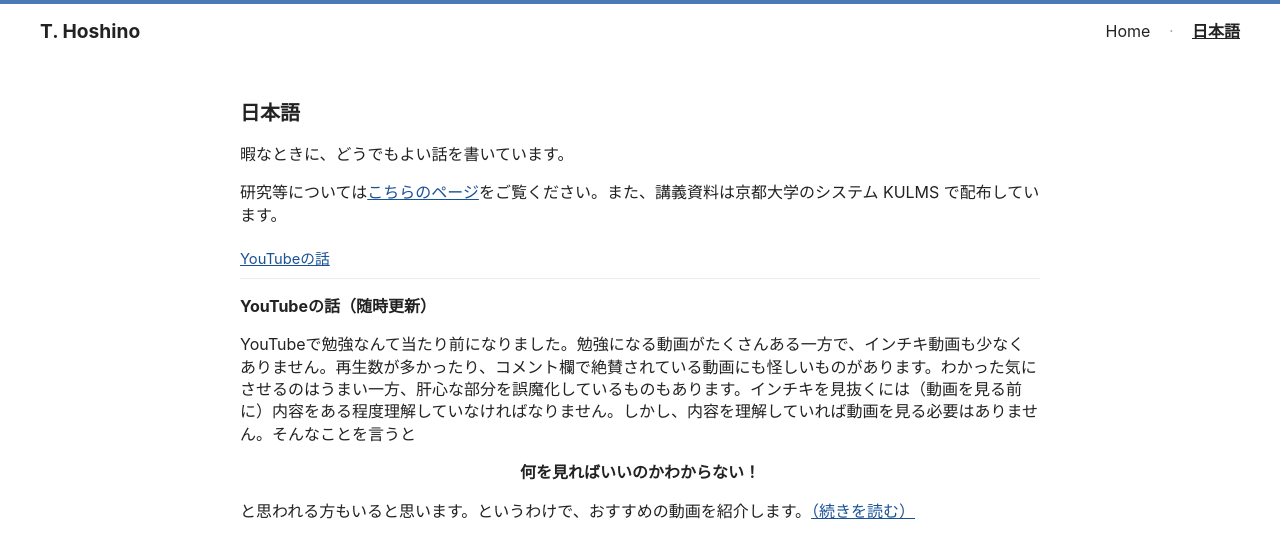
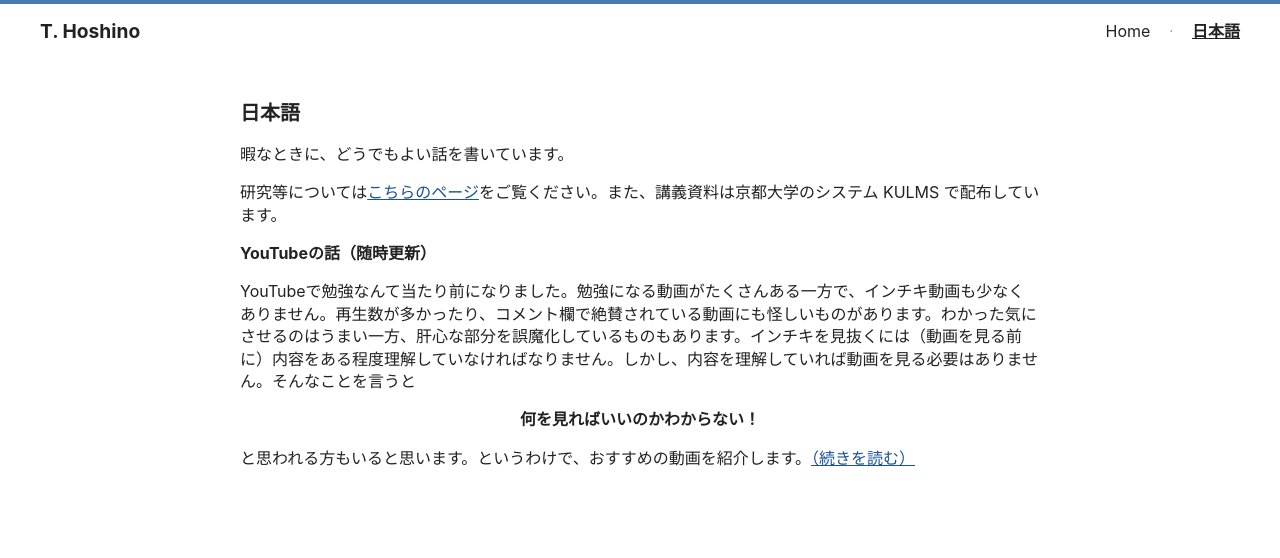
Before and after one commit to tetsuyahoshino137/tetsuyahoshino137.github.io, a Jekyll site: the page built from posts.md, in a window 1280 px wide. Shown: the top 558 px of the page. Built offline with Jekyll 4.4.1, drawn with Linux system fonts in a browser that asks for light colours.

Commit message:
Remove YouTube posts list from posts.md
Removed the list of posts related to YouTube.

```diff
--- a/posts.md
+++ b/posts.md
@@ -9,12 +9,6 @@ permalink: /posts/
 
 <p>研究等については<a href="https://tetsuyahoshino.com">こちらのページ</a>をご覧ください。また、講義資料は京都大学のシステム KULMS で配布しています。</p>
 
-<ul class="jp-posts">
-  <li>
-    <span class="post-title"><a href="{{ '/posts/youtube/' | relative_url }}">YouTubeの話</a></span>
-  </li>
-</ul>
-
 <b>YouTubeの話（随時更新）</b>
 
 YouTubeで勉強なんて当たり前になりました。勉強になる動画がたくさんある一方で、インチキ動画も少なくありません。再生数が多かったり、コメント欄で絶賛されている動画にも怪しいものがあります。わかった気にさせるのはうまい一方、肝心な部分を誤魔化しているものもあります。インチキを見抜くには（動画を見る前に）内容をある程度理解していなければなりません。しかし、内容を理解していれば動画を見る必要はありません。そんなことを言うと
```
